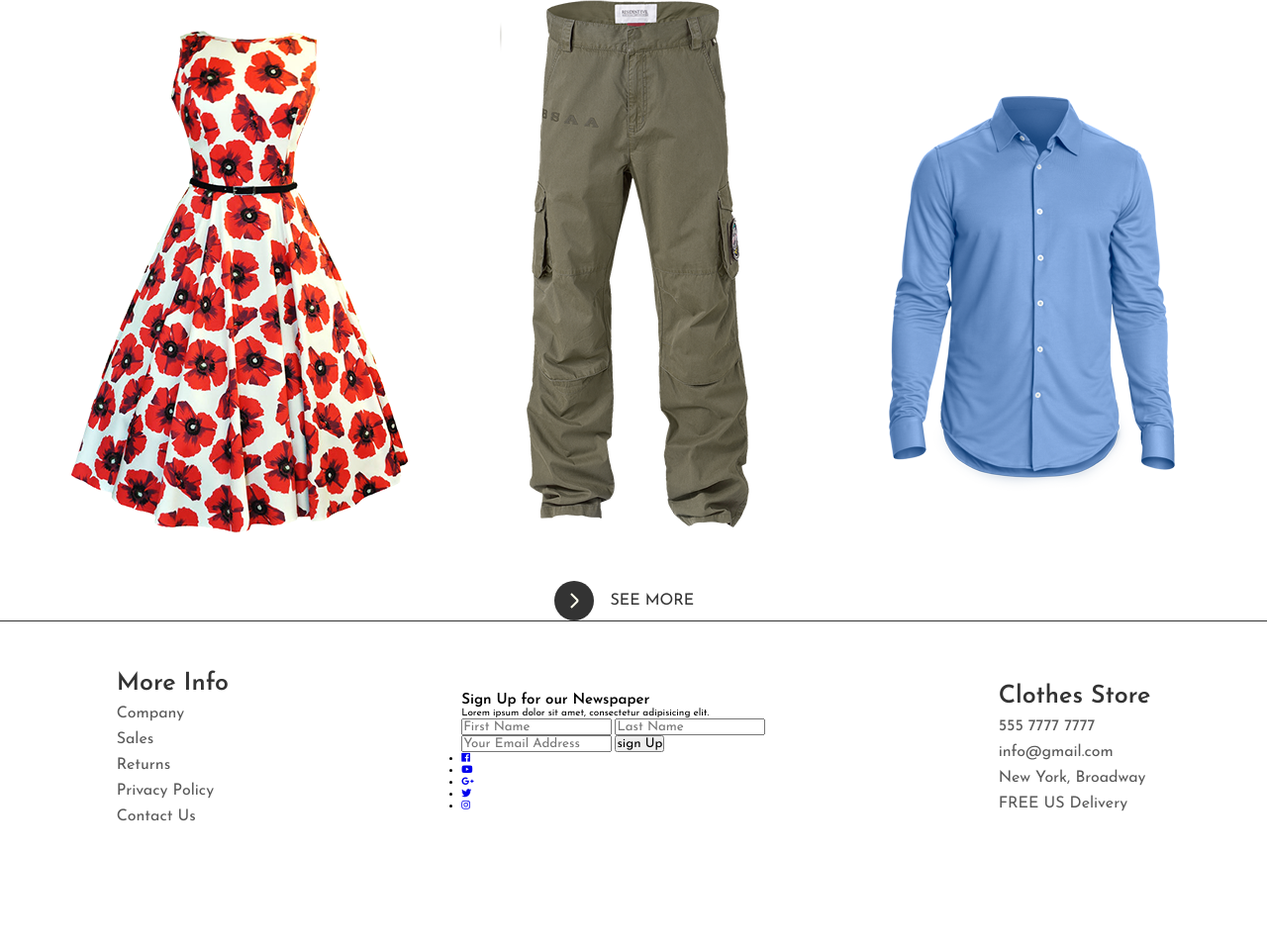
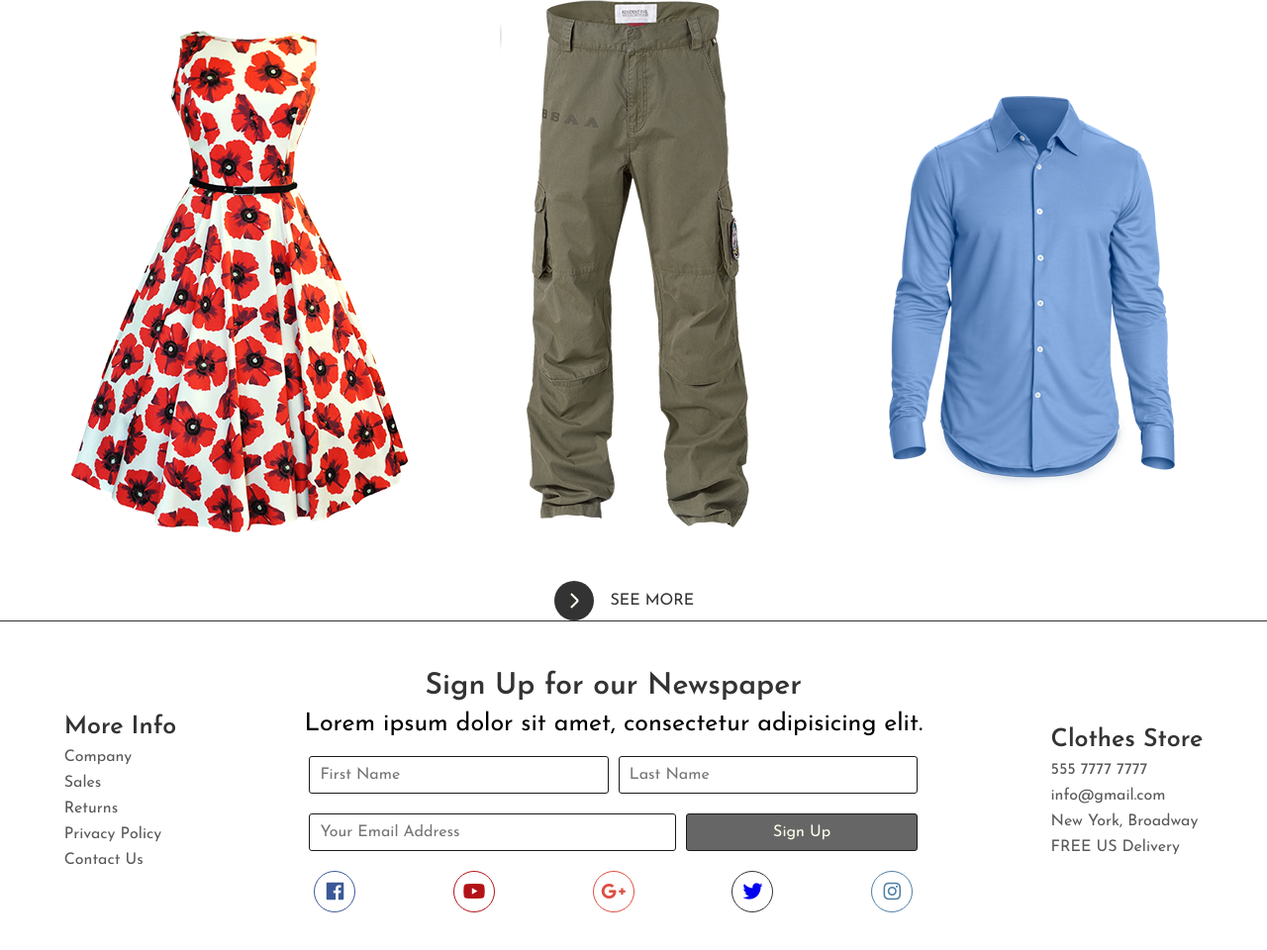
Before and after one commit to mahsaabtahi/clothesStore1, a website: page index.html in a window 1280 px wide. Shown: the part 1065-2025 px from the top of the page at 99% size. Before the commit the page ends 1958 px from the top, so only its background shows below. Drawn offline with Linux system fonts and the light colour scheme.

Commit message:
style of footer

```diff
--- a/index.html
+++ b/index.html
@@ -233,7 +233,7 @@
         </ul>
       </div>
       <div class="contact">
-        <h2 class="concat-heading">Sign Up for our Newspaper</h2>
+        <h2 class="contact-heading">Sign Up for our Newspaper</h2>
         <p class="contact-paragraph">Lorem ipsum dolor sit amet, consectetur adipisicing elit. </p>
         <form>
           <div class="inputs-group">
@@ -242,7 +242,7 @@
           </div>
           <div class="inputs-group">
             <input type="email" class="inputs-group-email" placeholder="Your Email Address">
-            <input type="submit" class="inputs-group-btn" value="sign Up">
+            <input type="submit" class="inputs-group-btn" value="Sign Up">
           </div>
 
         </form>
--- a/scss/layout/_footer.scss
+++ b/scss/layout/_footer.scss
@@ -12,3 +12,84 @@
 .contact-list{
     @include footerList;
 }
+.contact{
+    &-heading{
+        font-size: font(xl);
+        color: color(primary);
+        text-align: center;
+    }
+    &-paragraph{
+        font-size: font(lg);
+        margin: 1rem 0;
+        text-align: center;
+
+    }
+    .inputs-group{
+        display: flex;
+        input{
+            padding:1rem ;
+            font-size: font(xs);
+            margin: 1rem 0.5rem;
+            border: .1rem solid darken(color(primary),10%);
+            outline: none;
+            border-radius: .3rem;
+            transition: border 0.5s;
+
+            &:focus:not([type="submit"]){
+                border: 0.1rem solid darken(color(quaternary),30%);
+
+            }
+        }
+        &-text{
+            width: 50%;
+        }
+        &-email{
+            width: 60%;
+        }
+        &-btn{
+            width: 40%;
+            color: color(secondary);
+            background-color:lighten(color(primary),20%);
+            transition:background-color 0.2s ;
+            &:hover{
+                background-color: color(primary);
+
+            }
+        }
+    }
+    .social-icons{
+        display: flex;
+        justify-content: space-between;
+        padding: 1rem;
+        box-sizing: border-box;
+
+        &-item{
+            list-style: none;
+
+        }
+        &-link{
+          text-decoration: none;
+          width: 4rem;
+          height: 4rem;
+          border: 0.1rem solid color(primary);
+          border-radius:100% ;
+          @include flexPosition;
+          i{
+              font-size: font(md);
+          }
+
+        }
+
+
+    }
+}
+$socialMediaColors: 1 #3b5998, 2 #b31217,3 #dc4e41,5 #517fa4,6 #0077b5;
+
+@each $color in $socialMediaColors {
+    .social-icons-item:nth-child(#{nth($color,1)}) .social-icons-link{
+        color: nth($color,2);
+        border: 0.1rem solid nth($color,2 );
+
+
+    }
+}
```
Also changed, not shown: css/main.css.
